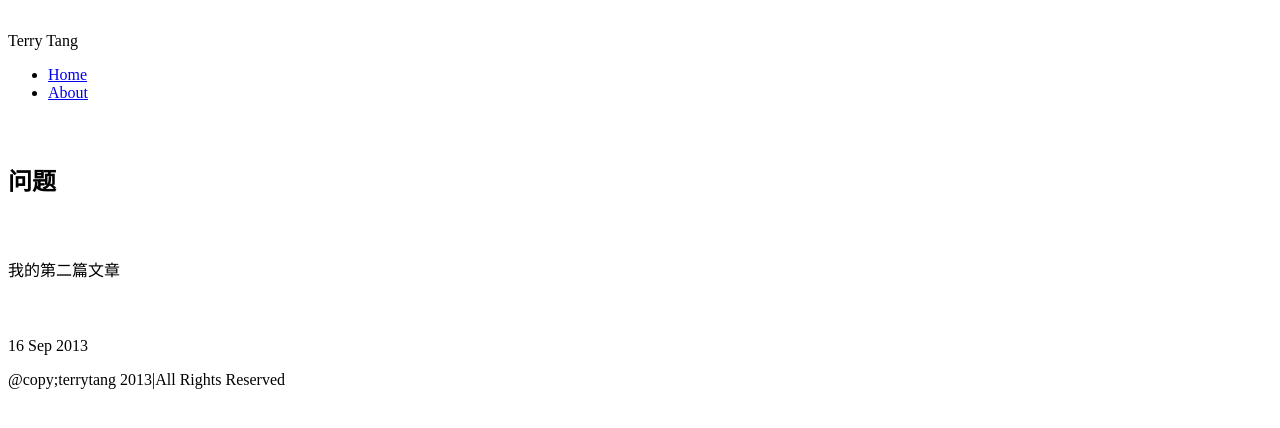
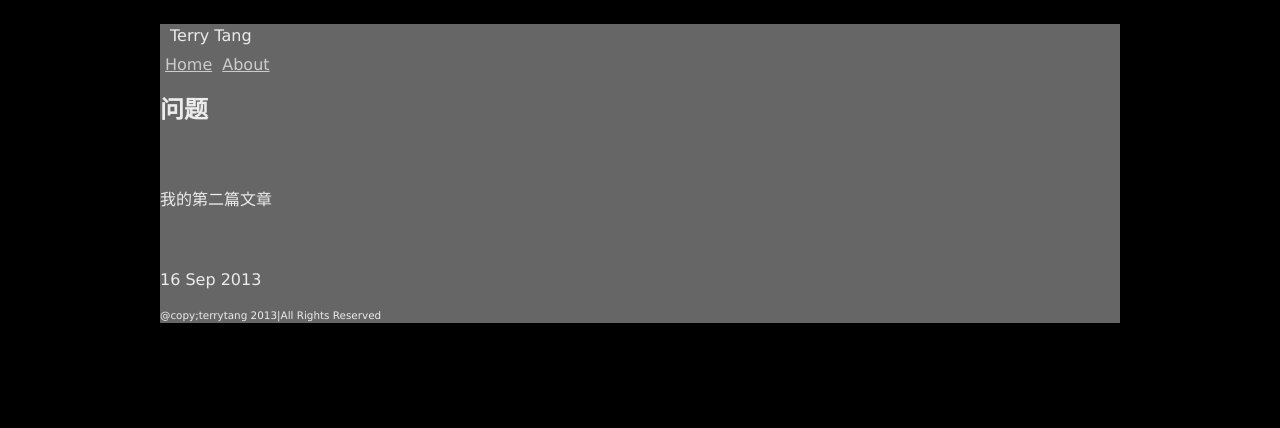
Before and after one commit to terrytang66/key, a Jekyll site: the page built from _posts/2013-09-16-hellworld.html, in a window 1280 px wide. Shown: the top 428 px of the page. Built offline with Jekyll 4.4.1, drawn with Linux system fonts in a browser that asks for light colours.

Commit message:
Update default.html

```diff
--- a/_layouts/default.html
+++ b/_layouts/default.html
@@ -3,7 +3,10 @@
 　　<head>
 　　　　<meta http-equiv="content-type" content="text/html; charset=utf-8" />
 　　　   <title>{% if page.title %}{{page.title }}|{% endif %}Terry's Blog</title>
-         <link rel="stylesheet" href="../css/styles.css" type="text/css" />
+         <link rel="stylesheet" href="/css/styles.css" type="text/css" />
+         {% if page.styles %}
+         {% endif %}
+
 　　</head>
 　　<body>
       <div id="main">
```
